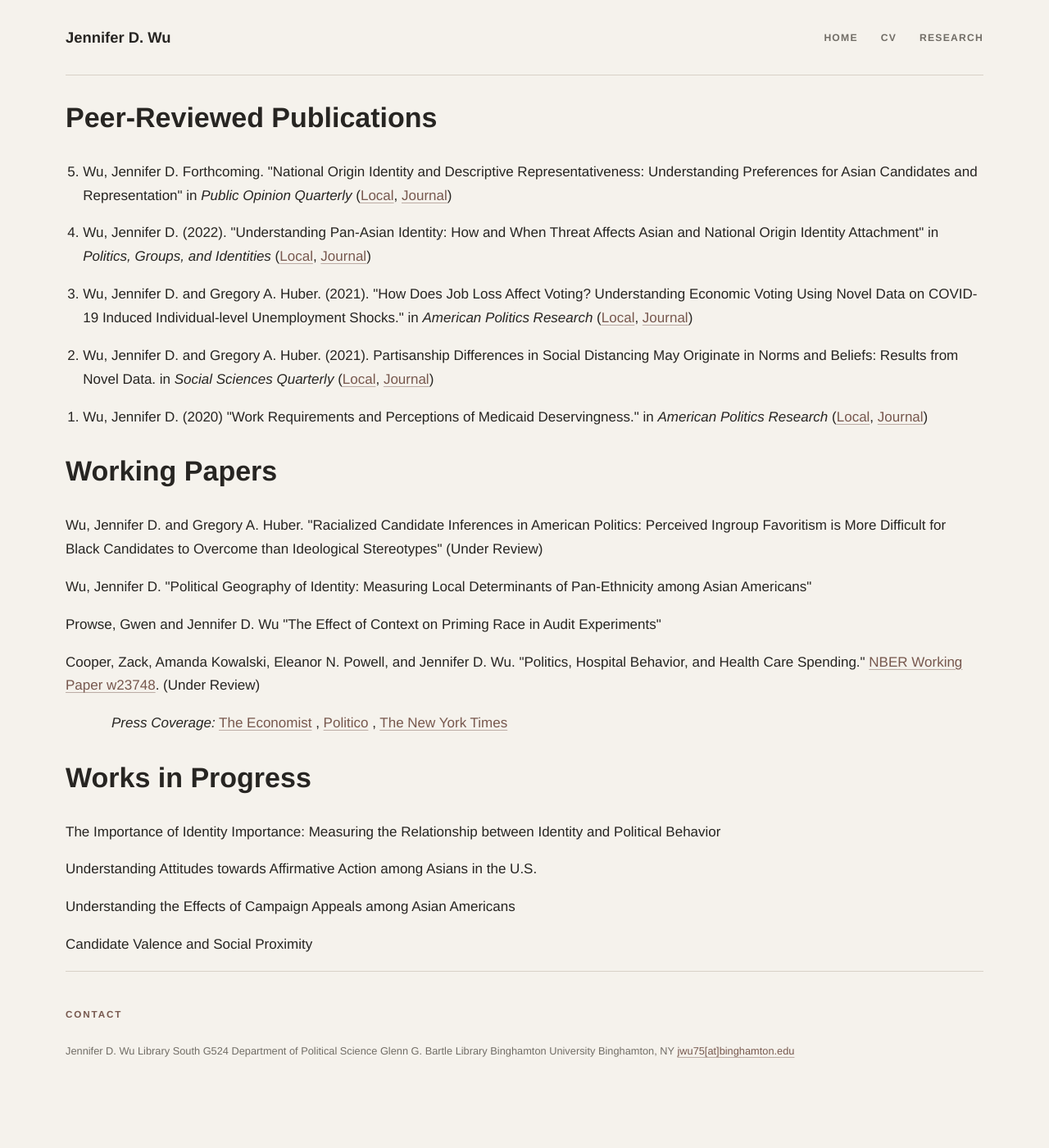
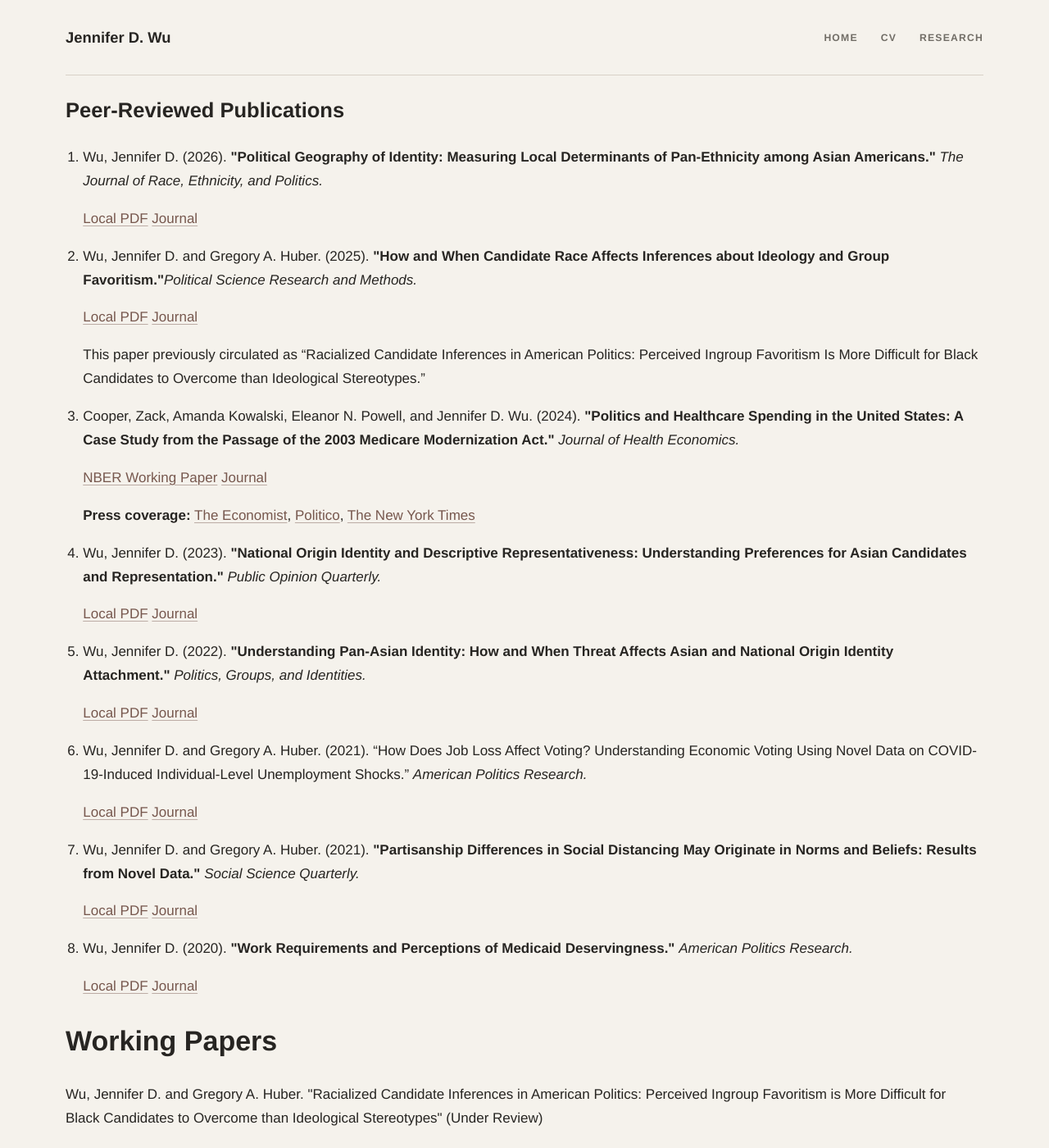
Before and after one commit to wujend/wujend.github.io, a Jekyll site: the page built from research/index.html, in a window 1280 px wide and 1400 px high. Shown: the whole window at 82% size. Built offline with Jekyll 4.4.1, drawn with Linux system fonts in a browser that asks for light colours.

Commit message:
Update index.html

```diff
--- a/research/index.html
+++ b/research/index.html
@@ -2,22 +2,122 @@
 layout: default
 title: Jennifer D. Wu | Research
 ---
-<div class="blurb">
-<h1>Peer-Reviewed Publications</h1>
-  <ol reversed>
-  <li><p>Wu, Jennifer D. Forthcoming. "National Origin Identity and Descriptive Representativeness: Understanding Preferences for Asian Candidates and Representation" in <i>Public Opinion Quarterly</i>
-    (<a href="https://www.jenniferdwu.com/research/Wu_3.pdf">Local</a>, <a href="">Journal</a>)</p> </li>
-  <li><p>Wu, Jennifer D. (2022). "Understanding Pan-Asian Identity: How and When Threat Affects Asian and National Origin Identity Attachment" in <i>Politics, Groups, and Identities</i>
-   (<a href="https://www.jenniferdwu.com/research/Wu_2.pdf">Local</a>, <a href="https://doi.org/10.1080/21565503.2022.2137050">Journal</a>)</p></li>
-  <li><p>Wu, Jennifer D. and Gregory A. Huber. (2021). "How Does Job Loss Affect Voting? Understanding Economic Voting Using Novel Data on COVID-19 Induced Individual-level Unemployment Shocks." in <i>American Politics Research</i>
-    (<a href="https://www.jenniferdwu.com/research/WuHuber_JobLoss.pdf">Local</a>, <a href="https://doi.org/10.1177/1532673X211026831">Journal</a>)</p></li>
-    <li><p>Wu, Jennifer D. and Gregory A. Huber. (2021). Partisanship Differences in Social
-    Distancing May Originate in Norms and Beliefs: Results from Novel Data. in <i>Social Sciences Quarterly </i>
-    (<a href="https://www.jenniferdwu.com/research/WuHuber_CovidNorms.pdf">Local</a>, <a href="https://doi.org/10.1111/ssqu.12947">Journal</a>)</p></li>
-    <li><p>Wu, Jennifer D. (2020) "Work Requirements and Perceptions of Medicaid Deservingness." in <i>American Politics Research</i>
-    (<a href="https://www.jenniferdwu.com/research/Wu_1.pdf">Local</a>, <a href="https://doi.org/10.1177/1532673X20961317">Journal</a>)</p></li>
-</ol>
-</div>
+<section class="publications">
+  <h1>Peer-Reviewed Publications</h1>
+  <ol class="publication-list">
+
+    <!-- 8 -->
+    <li class="publication">
+      <p>
+        Wu, Jennifer D. (2026). <b>"Political Geography of Identity: Measuring Local Determinants of Pan-Ethnicity among Asian Americans."</b>
+        <em>The Journal of Race, Ethnicity, and Politics.</em>
+      </p>
+      <p class="publication-links">
+        <a href="https://wujend.github.io/research/Wu_Locality.pdf">Local PDF</a>
+        <a href="https://doi.org/10.1017/rep.2026.10089">Journal</a>
+      </p>
+    </li>
+
+    <!-- 7 -->
+    <li class="publication">
+      <p> Wu, Jennifer D. and Gregory A. Huber. (2025). <b>"How and When Candidate Race Affects Inferences about Ideology and
+        Group Favoritism."</b><em>Political Science Research and Methods.</em>
+      </p>
+      <p class="publication-links">
+        <a href="https://wujend.github.io/research/WuHuber_CandidateRace.pdf">Local PDF</a>
+        <a href="https://doi.org/10.1017/psrm.2024.50">Journal</a>
+      </p>
+      <p class="publication-note">
+        This paper previously circulated as “Racialized Candidate Inferences
+        in American Politics: Perceived Ingroup Favoritism Is More Difficult
+        for Black Candidates to Overcome than Ideological Stereotypes.”
+      </p>
+    </li>
+
+    <!-- 6 -->
+    <li class="publication">
+      <p>
+        Cooper, Zack, Amanda Kowalski, Eleanor N. Powell, and Jennifer D. Wu.
+        (2024). <b>"Politics and Healthcare Spending in the United States: A Case Study
+        from the Passage of the 2003 Medicare Modernization Act."</b>
+        <em>Journal of Health Economics.</em>
+      </p>
+      <p class="publication-links">
+        <a href="https://www.nber.org/papers/w23748">NBER Working Paper</a>
+        <a href="https://www.sciencedirect.com/science/article/pii/S0167629624000237">Journal</a>
+      </p>
+      <p class="publication-press">
+        <strong>Press coverage:</strong>
+        <a href="https://www.economist.com/united-states/2017/09/02/blame-congress-for-high-health-care-costs"> The Economist</a>,
+        <a href="https://www.politico.com/story/2017/09/11/pulse-check-when-politicians-used-medicare-as-a-piggy-bank-242548">Politico</a>,
+        <a href="https://www.nytimes.com/2017/10/25/upshot/the-unhealthy-politics-of-pork-how-it-increases-your-medical-costs.html">The New York Times</a>
+      </p>
+    </li>
+
+    <!-- 5 -->
+    <li class="publication">
+      <p>
+        Wu, Jennifer D. (2023). <b>"National Origin Identity and Descriptive Representativeness: Understanding Preferences for Asian Candidates and Representation."</b>
+        <em>Public Opinion Quarterly.</em>
+      </p>
+      <p class="publication-links">
+        <a href="https://wujend.github.io/research/Wu_3.pdf">Local PDF</a>
+        <a href="https://academic.oup.com/poq/article-abstract/87/4/978/7471547">Journal</a>
+      </p>
+    </li>
+
+    <!-- 4 -->
+    <li class="publication">
+      <p>
+        Wu, Jennifer D. (2022). <b>"Understanding Pan-Asian Identity: How and When Threat Affects Asian and National Origin Identity Attachment."</b>
+        <em>Politics, Groups, and Identities.</em>
+      </p>
+      <p class="publication-links">
+        <a href="https://wujend.github.io/research/Wu_PanAsianIdentity.pdf">Local PDF</a>
+        <a href="https://doi.org/10.1080/21565503.2020.1842779">Journal</a>
+      </p>
+    </li>
+
+    <!-- 3 -->
+    <li class="publication">
+      <p>
+        Wu, Jennifer D. and Gregory A. Huber. (2021).
+        “How Does Job Loss Affect Voting? Understanding Economic Voting Using
+        Novel Data on COVID-19-Induced Individual-Level Unemployment Shocks.”
+        <em>American Politics Research.</em>
+      </p>
+      <p class="publication-links">
+        <a href="https://wujend.github.io/research/WuHuber_JobLoss.pdf">Local PDF</a>
+        <a href="https://doi.org/10.1177/1532673X211026831">Journal</a>
+      </p>
+    </li>
+
+    <!-- 2 -->
+    <li class="publication">
+      <p>
+        Wu, Jennifer D. and Gregory A. Huber. (2021). <b>"Partisanship Differences in Social Distancing May Originate in Norms and Beliefs: Results from Novel Data."</b>
+        <em>Social Science Quarterly.</em>
+      </p>
+      <p class="publication-links">
+        <a href="https://wujend.github.io/research/WuHuber_CovidNorms.pdf">Local PDF</a>
+        <a href="https://doi.org/10.1111/ssqu.12990">Journal</a>
+      </p>
+    </li>
+
+    <!-- 1 -->
+    <li class="publication">
+      <p>
+        Wu, Jennifer D. (2020). <b>"Work Requirements and Perceptions of Medicaid Deservingness."</b>
+        <em>American Politics Research.</em>
+      </p>
+      <p class="publication-links">
+        <a href="https://wujend.github.io/research/Wu_Medicaid.pdf">Local PDF</a>
+        <a href="https://doi.org/10.1177/1532673X20961317">Journal</a>
+      </p>
+    </li>
+
+  </ol>
+</section>
 
 
 <div class="blurb">
```
